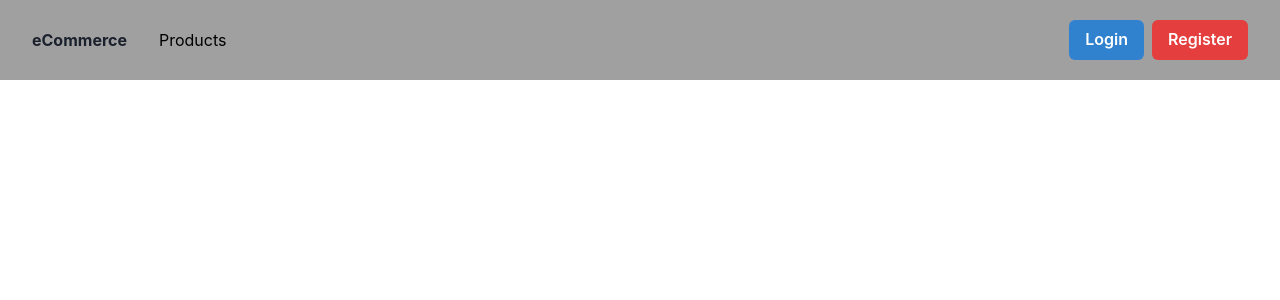
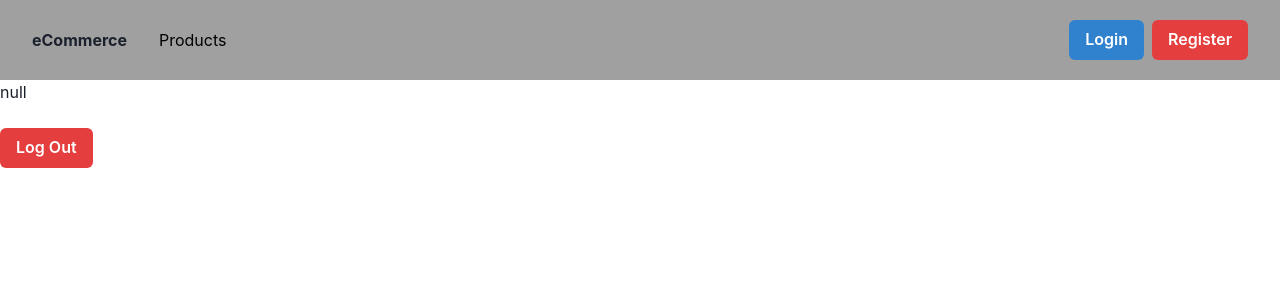
Before and after one commit to ataberkcetinkaya/React_401_Project, a React (Create React App) app in the folder frontend/: page /profile in a window 1280 px wide. Shown: the top 300 px of the page. Built offline with nearby package versions, Linux system fonts and the light colour scheme; no server answers.

Commit message:
Profile page & Log out

```diff
--- a/frontend/src/App.js
+++ b/frontend/src/App.js
@@ -6,6 +6,7 @@ import Register from './pages/Register/Register';
 import Home from './pages/Home/Home'
 import Products from './pages/Products/Products';
 import ProductsDetail from './pages/ProductsDetail/ProductsDetail';
+import Profile from './pages/Profile/Profile';
 
 function App() {
 
@@ -22,6 +23,7 @@ function App() {
               <Route path="/product/:product_id" element={<ProductsDetail />}></Route>
               <Route path="/login" element={<Login />}></Route>
               <Route path="/register" element={<Register />}></Route>
+              <Route path="/profile" element={<Profile />}></Route>
             </Routes>
           </div>
 
--- a/frontend/src/api.js
+++ b/frontend/src/api.js
@@ -35,3 +35,8 @@ export const fetchMe = async (token) => {
     const { data } = await axios.get('http://localhost:4000/auth/me')
     return data
 }
+
+export const fetchLogout = async () => {
+    const { data } = await axios.post('http://localhost:4000/auth/logout', { refresh_token: localStorage.getItem('refresh-token') })
+    return data
+}
--- a/frontend/src/contexts/AuthContext.js
+++ b/frontend/src/contexts/AuthContext.js
@@ -1,5 +1,5 @@
 import { useState, useContext, createContext, useEffect } from "react";
-import { fetchMe } from "../api";
+import { fetchLogout, fetchMe } from "../api";
 import { Flex, Spinner } from "@chakra-ui/react";
 
 const AuthContext = createContext();
@@ -30,10 +30,20 @@ const AuthProvider = ({ children }) => {
         localStorage.setItem("refresh-token", data.refreshToken);
     };
 
+    const logout = async (callback) => {
+        setUser(null);
+        setLoggedIn(false);
+
+        await fetchLogout();
+        localStorage.removeItem("access-token");
+        localStorage.removeItem("refresh-token");
+    };
+
     const value = {
         user,
         loggedIn,
-        login
+        login,
+        logout
     };
 
     if(loading) return (
--- /dev/null
+++ b/frontend/src/pages/Profile/Profile.js
@@ -0,0 +1,26 @@
+import React from 'react'
+import { useAuth } from '../../contexts/AuthContext';
+import { Button } from '@chakra-ui/react';
+import { useNavigate } from 'react-router-dom';
+
+export default function Profile() {
+
+    const { user, logout } = useAuth();
+
+    const navigate = useNavigate();
+    const handleLogOut = async () => {
+        await logout();
+        navigate('/');
+    };
+
+  return (
+    <div>
+        {JSON.stringify(user)}
+        <br></br>
+        <br></br>
+        <Button colorScheme='red' variant='solid' onClick={handleLogOut}>
+            Log Out
+        </Button>
+    </div>
+  )
+}
```
